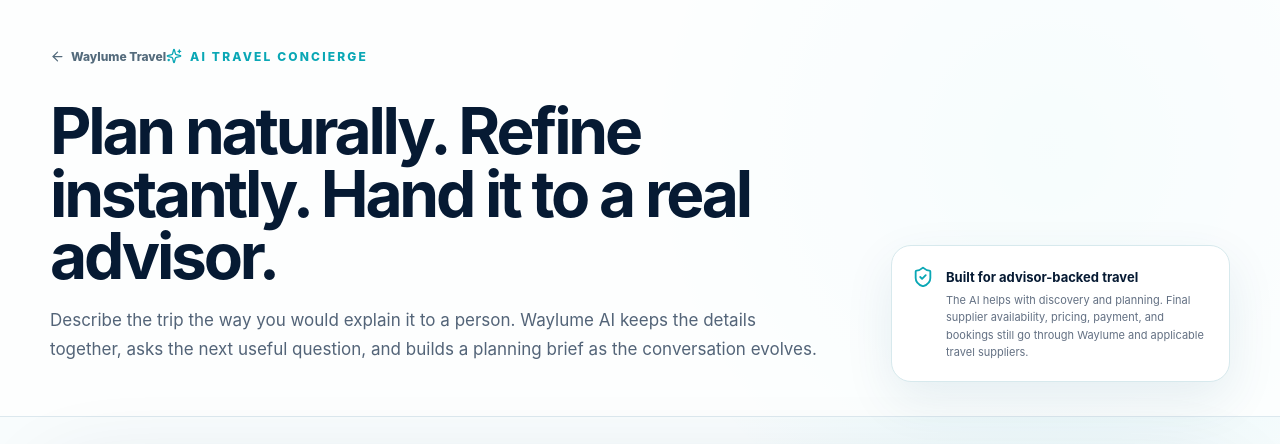
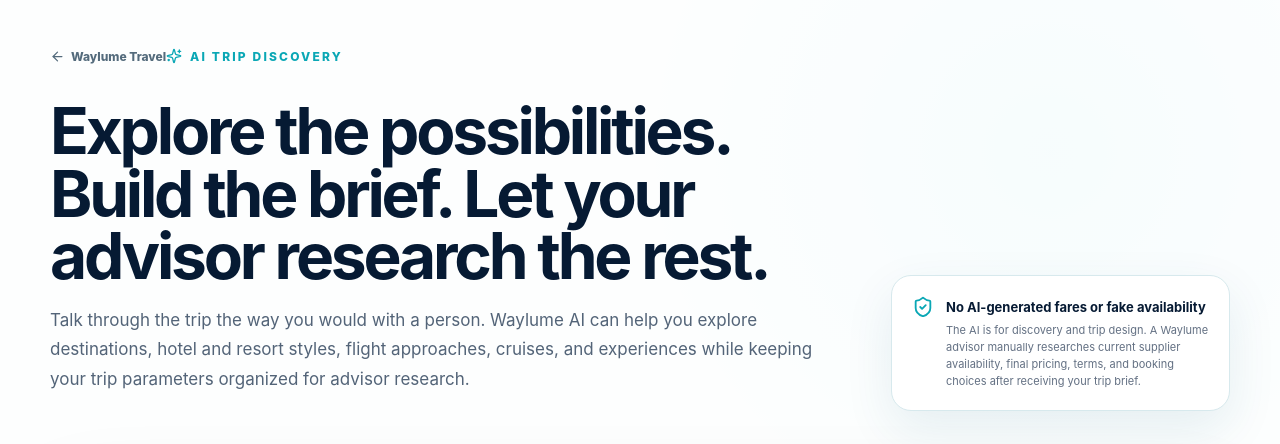
Before and after one commit to Eric-Tomchik/waylume-travel, a Next.js app: page /concierge in a window 1280 px wide. Shown: the top 444 px of the page. Built offline with nearby package versions, Linux system fonts and the light colour scheme; no server answers.

Commit message:
Reframe concierge as discovery before advisor research

```diff
--- a/app/concierge/page.tsx
+++ b/app/concierge/page.tsx
@@ -5,7 +5,7 @@
 
 export const metadata: Metadata = {
   title: "AI Travel Concierge",
-  description: "Plan a trip conversationally with Waylume AI, then hand the finished brief to a real travel advisor for supplier research and booking support.",
+  description: "Explore trip possibilities conversationally with Waylume AI, then send the completed brief to a real travel advisor for current supplier research and final pricing.",
 };
 
 export default function ConciergePage() {
@@ -15,13 +15,13 @@
         <div className="shell concierge-intro-inner">
           <div>
             <Link href="/" className="back-link"><ArrowLeft size={15} /> Waylume Travel</Link>
-            <span className="eyebrow"><Sparkles size={16} /> AI travel concierge</span>
-            <h1>Plan naturally. Refine instantly. Hand it to a real advisor.</h1>
-            <p className="lead">Describe the trip the way you would explain it to a person. Waylume AI keeps the details together, asks the next useful question, and builds a planning brief as the conversation evolves.</p>
+            <span className="eyebrow"><Sparkles size={16} /> AI trip discovery</span>
+            <h1>Explore the possibilities. Build the brief. Let your advisor research the rest.</h1>
+            <p className="lead">Talk through the trip the way you would with a person. Waylume AI can help you explore destinations, hotel and resort styles, flight approaches, cruises, and experiences while keeping your trip parameters organized for advisor research.</p>
           </div>
           <div className="concierge-trust-card">
             <ShieldCheck size={22} />
-            <div><strong>Built for advisor-backed travel</strong><p>The AI helps with discovery and planning. Final supplier availability, pricing, payment, and bookings still go through Waylume and applicable travel suppliers.</p></div>
+            <div><strong>No AI-generated fares or fake availability</strong><p>The AI is for discovery and trip design. A Waylume advisor manually researches current supplier availability, final pricing, terms, and booking choices after receiving your trip brief.</p></div>
           </div>
         </div>
       </section>
```
